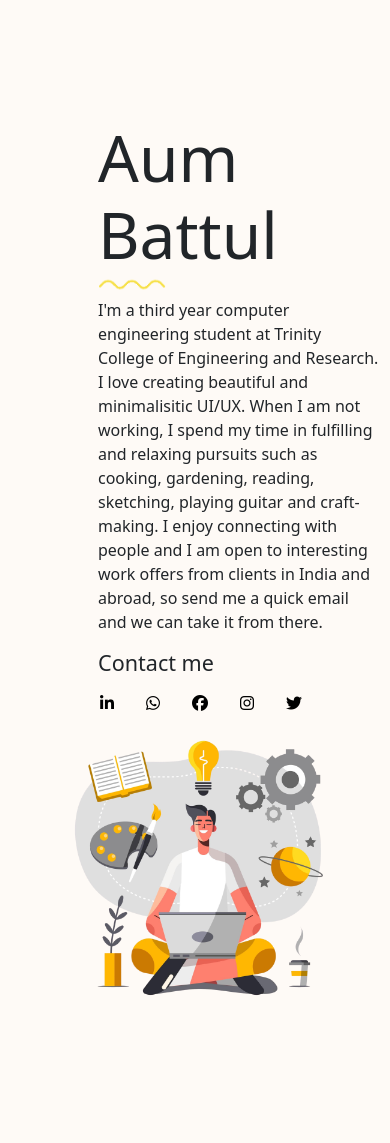
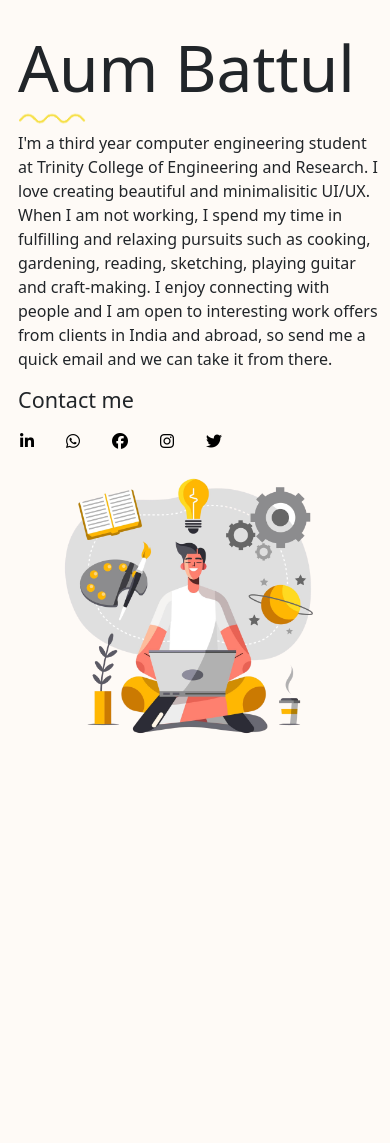
Before and after one commit to aum99/my-portfolio-website, a Flask app: page /about in a window 390 px wide. Shown: the part 56-1199 px from the top of the page. After the commit the page ends 789 px from the top, so only its background shows below. Run offline with Flask 2, Linux system fonts and the light colour scheme; some libraries are stand-ins or nearby versions.

Commit message:
about page change

```diff
--- a/static/css/styles.css
+++ b/static/css/styles.css
@@ -170,7 +170,7 @@
 font-size: 15px;
 }
 .about-img {
-padding-left:40px;
+padding-left:30px;
 height:300px;
 }
 .linked-in-logo {
@@ -186,4 +186,10 @@
 .card-2 {
 height:1800px
 }
+.about-info {
+padding-left: 20px;
 }
+.abt-row {
+padding:30px 0px
+}
+}
--- a/templates/about.html
+++ b/templates/about.html
@@ -3,7 +3,7 @@
   <section class="about-me">
     <div class="row abt-row">
       <div class="col-lg-6 about-info">
-        <br class="drop"><br class="drop">
+          <br class="drop"><br class="drop">
         <h1 class="about-name">Aum Battul</h1>
         <img class="wave" src="static/images/wave.gif" alt="">
         <br>
```
